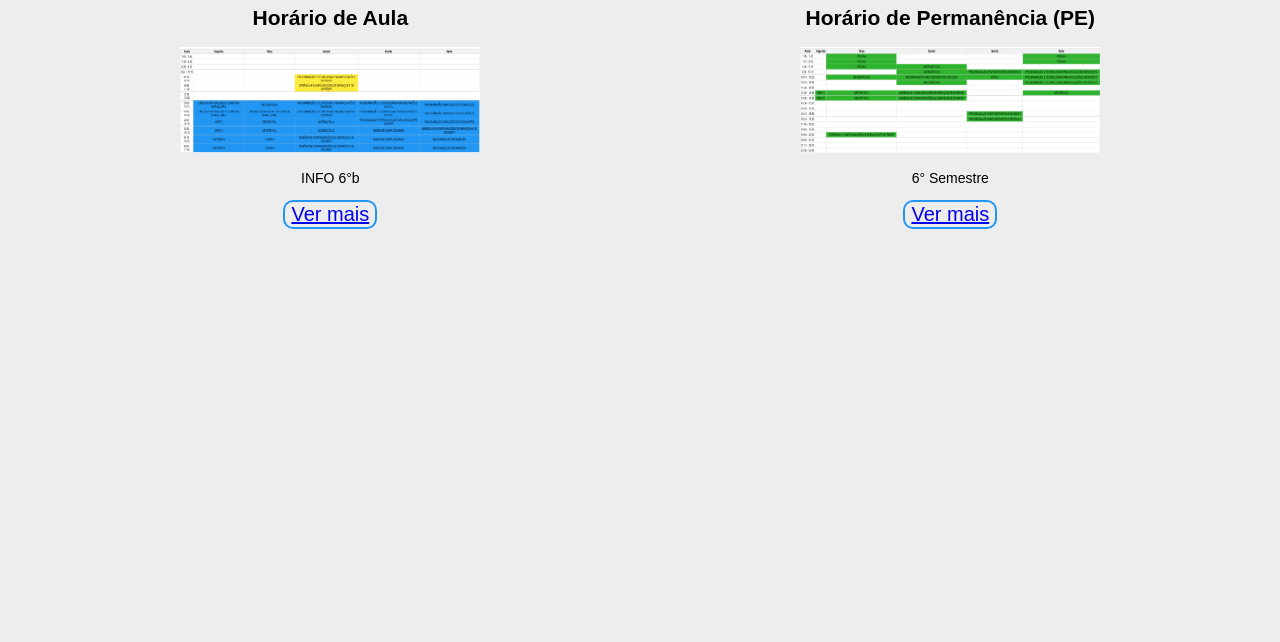
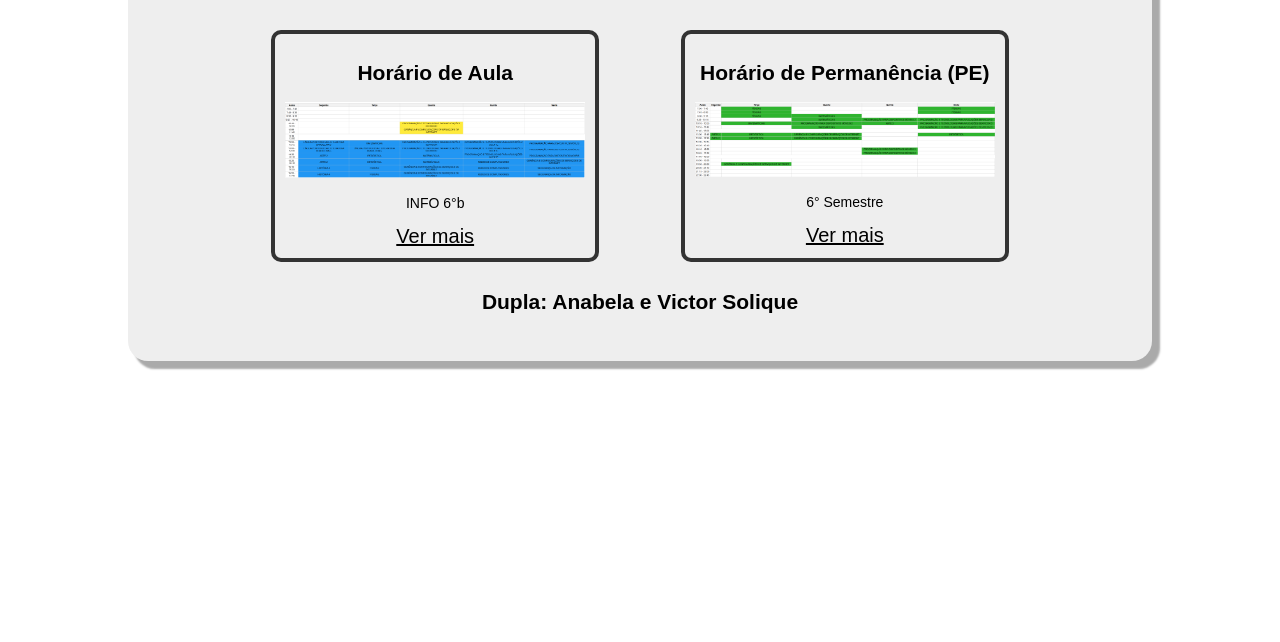
Before and after one commit to VictorSolique/Atividade-PWA-Horario-de-Aula, a website: page index.html in a window 1280 px wide. Shown: the part 158-800 px from the top of the page. Drawn offline with Linux system fonts and the light colour scheme.

Commit message:
commit estilização

```diff
--- a/css/style.css
+++ b/css/style.css
@@ -1,9 +1,9 @@
 body {
     font-family: Arial, sans-serif;
     margin: 0;
+    padding: 0;
     font-size: 14px;
     text-align: center;
-    background-color: #eeeded;
 }
 
 table {
@@ -40,54 +40,47 @@ th {
 }
 
 img {
-    width: 50%;
-    height: 50%;
-    text-align: center;
+    max-width: 300px;
+    max-height: 850px;
+    width: auto;
+    height: auto;
+}
+
+.container {
+    width: auto;
+    margin-inline: 10%;
+    background-color: #eee;
+    box-shadow: 7px 7px 2px 1px #aaa;
+    padding-block: 30px;
+    margin-top: 30px;
+    border-radius: 20px;
+}
+
+.main {
+    display: flex;
+    flex-wrap: wrap;
+    justify-content: space-around;
+    margin-inline: 10%;
 }
 
 .card {
     text-align: center;
-    justify-content: center;
+    border: 4px solid #333;
+    border-radius: 10px;
     padding: 10px;
+    margin: 10px;
 }
 
-.card button {
-    background: none;
-    border: 2px solid #2196F3;
-    border-radius: 10px;
-}
-.card button a {
+.card a {
+    color: black;
     font-size: 20px;
+    transition: 0.3s;
+    padding: 5px;
 }
 
-.main {
-    display: flex;
-    justify-content: center;
-    padding-inline: 20px;
+.card a:hover {
+    transition: 0.3s;
+    color: white;
+    background-color: rgb(121, 120, 120);
+    border-radius: 5px;
 }
-
-
-
-.topnav {
-overflow: hidden;
-background-color: #333;
-}
-
-.topnav a {
-float: left;
-color: #f2f2f2;
-text-align: center;
-padding: 14px 16px;
-text-decoration: none;
-font-size: 17px;
-}
-
-.topnav a:hover {
-background-color: #ddd;
-color: black;
-}
-
-.topnav a.active {
-background-color: #04AA6D;
-color: white;
-}
--- a/index.html
+++ b/index.html
@@ -1,5 +1,6 @@
 <!DOCTYPE html>
 <html lang="pt-br">
+
 <head>
     <meta charset="UTF-8">
     <meta name="viewport" content="width=device-width, initial-scale=1.0">
@@ -9,8 +10,11 @@
     <link rel="manifest" href="/manifest.json">
     <link rel="apple-touch-icon" href="images/pwa-icon-256.png">
 </head>
+
 <body>
-    <h1>Atividade de PDM - PWA</h1>
+    <div class="container">
+
+        <h1 style="margin: 0;">Atividade de PDM - PWA</h1>
         <h1>Meus Horários de Aula</h1>
         <br>
         <main class="main">
@@ -18,16 +22,21 @@
                 <h2>Horário de Aula</h2>
                 <img src="images/img-horario.png" alt="Imagem do Horário de Aula">
                 <p>INFO 6°b</p>
-            <button><a href="./horario.html">Ver mais</a></button>
+                <a href="./horario.html">Ver mais</a>
             </div>
             <div class="card">
                 <h2>Horário de Permanência (PE)</h2>
                 <img src="images/img-pe.png" alt="Imagem do Horário de Permanência">
                 <p>6° Semestre</p>
-            <button><a href="./permanencia.html">Ver mais</a></button>
+                <a href="./permanencia.html">Ver mais</a>
             </div>
         </main>
+        <footer>
+            <h2>Dupla: Anabela e Victor Solique</h2>
+        </footer>
+    </div>
 
 
 </body>
+
 </html>
--- a/package.json
+++ b/package.json
@@ -7,7 +7,7 @@
     "test": "echo \"Error: no test specified\" && exit 1",
     "serve": "serve ."
   },
-  "author": "victor solique",
+  "author": "victor solique e anabela",
   "license": "ISC",
   "dependencies": {
     "serve": "^14.2.4"
```
Lines whose indentation alone changed are shown as unchanged.
